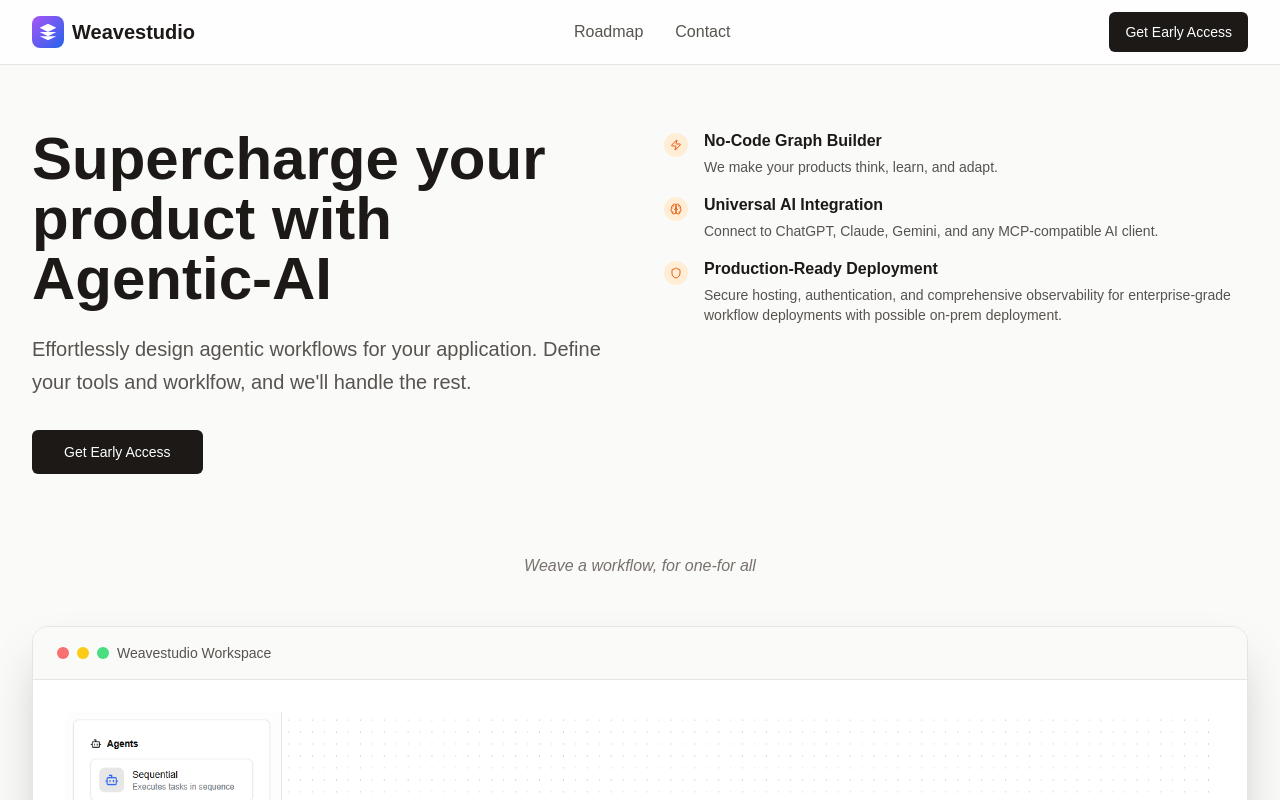
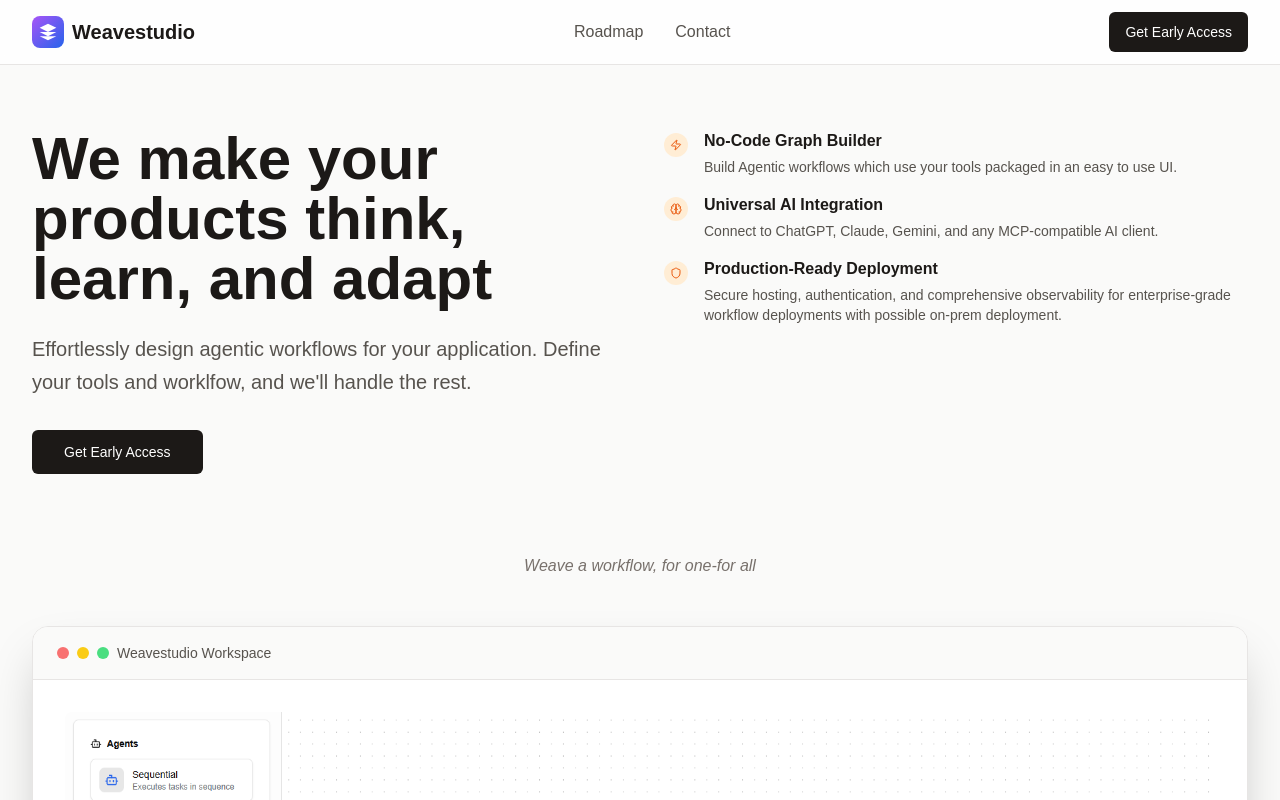
Before and after one commit to vabheed/weavestudio, a Next.js app: page / in a window 1280 px wide. Shown: the top 800 px of the page. Built offline with nearby package versions, Linux system fonts and the light colour scheme.

Commit message:
Update page.tsx

```diff
--- a/app/page.tsx
+++ b/app/page.tsx
@@ -64,7 +64,7 @@ export default function LandingPage() {
             <div className="space-y-8">
               <div className="space-y-6">
                 <h1 className="text-5xl lg:text-6xl font-bold text-stone-900 leading-tight">
-                  Supercharge your product with Agentic-AI
+                 We make your products think, learn, and adapt
                 </h1>
                 <p className="text-xl text-stone-600 leading-relaxed max-w-2xl">
                   Effortlessly design agentic workflows for your application. Define your tools and worklfow, and we'll
@@ -93,7 +93,7 @@ export default function LandingPage() {
                   <div>
                     <h3 className="font-semibold text-stone-900 mb-1">No‑Code Graph Builder</h3>
                     <p className="text-stone-600 text-sm">
-                      We make your products think, learn, and adapt.
+                      Build Agentic workflows which use your tools packaged in an easy to use UI.
                     </p>
                   </div>
                 </div>
```
